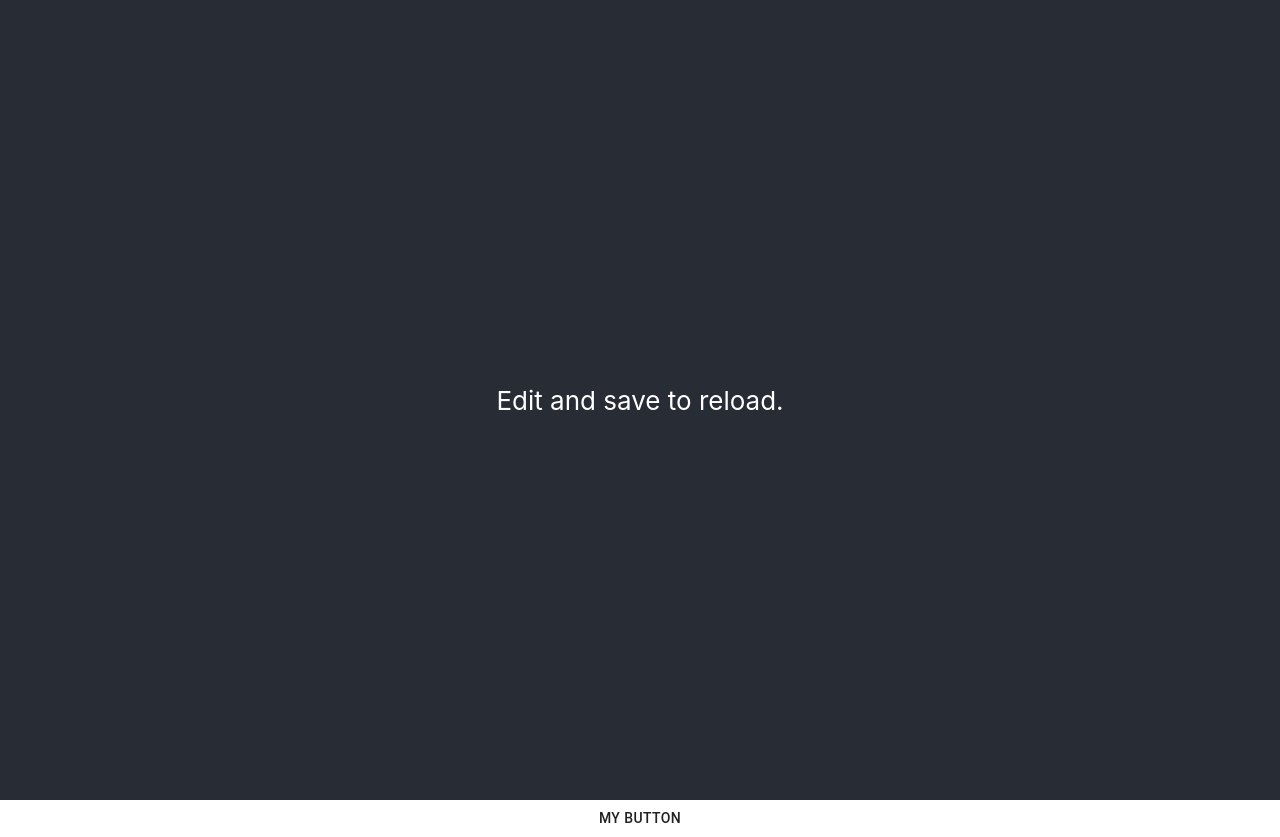
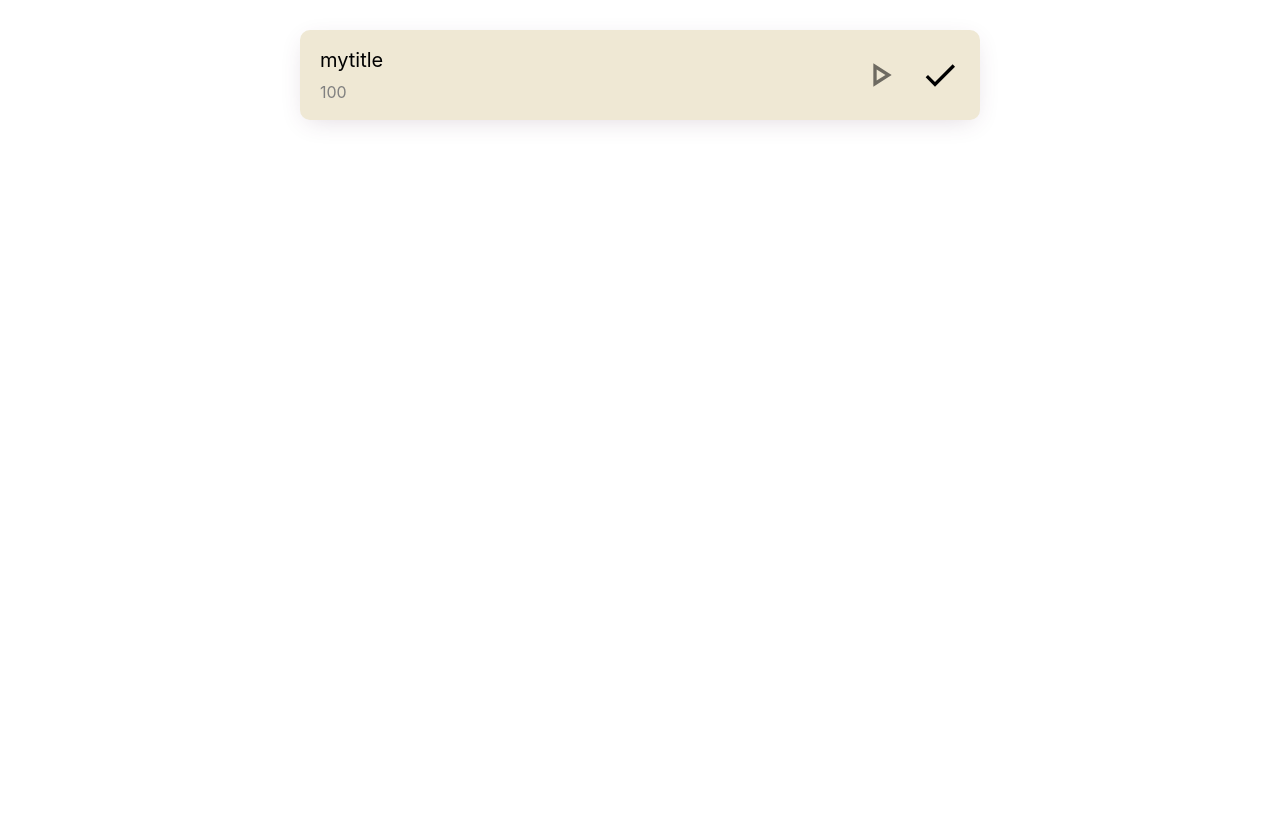
Before and after one commit to Asela24/toDoApp, a React (Create React App) app: page / in a window 1280 px wide. After the commit the page ends 800 px from the top, so only its background shows below. Built offline with nearby package versions, Linux system fonts and the light colour scheme.

Commit message:
create Task module

```diff
--- a/package.json
+++ b/package.json
@@ -4,6 +4,7 @@
   "private": true,
   "dependencies": {
     "@material-ui/core": "^4.12.4",
+    "@material-ui/icons": "^4.11.3",
     "@types/node": "^16.11.36",
     "@types/react": "^17.0.0",
     "@types/react-dom": "^17.0.0",
@@ -11,6 +12,7 @@
     "eslint-import-resolver-typescript": "^2.7.1",
     "react": "^17.0.0",
     "react-dom": "^17.0.0",
+    "react-jss": "^10.9.0",
     "react-scripts": "4",
     "typescript": "^4.7.2",
     "web-vitals": "^2.1.4"
--- a/src/App.tsx
+++ b/src/App.tsx
@@ -1,17 +1,19 @@
 // eslint-disable-next-line no-use-before-define
+// @ts-ignore
 import React from 'react';
 import './App.css';
 import { Button } from '@material-ui/core';
+import { Task } from './shared/ui/task'
 
 function App() {
   return (
     <div className="App">
-      <header className="App-header">
-        <p>
-          Edit and save to reload.
-        </p>
-      </header>
-      <Button>My button</Button>
+        <Task
+        timer={100}
+        title={'mytitle'}
+        isActive
+        isFinished
+        />
     </div>
   );
 }
--- a/src/shared/ui/task/Task.styles.ts
+++ b/src/shared/ui/task/Task.styles.ts
@@ -9,18 +9,29 @@ const useStyle = createUseStyles({
     margin: '30px auto',
     backgroundColor: '#efe8d4',
     borderRadius: '10px',
+    padding: '0 20px',
+    justifyContent: 'space-between',
+    alignItems: 'center',
   },
   informContainer: {
     display: 'flex',
+    textAlign:'start',
     flexDirection: 'column',
-      gap: '10px',
-      padding: '10px',
+    justifyContent: 'center',
+    gap:'10px',
   },
   taskTitle: {
     fontSize: '20px',
   },
   taskTimer: {
-      fontSize: '15px',
+      fontSize: '16px',
+      color: 'grey'
+  },
+  actionsContainer: {
+    display: 'flex',
+    gap: '20px',
+    fontSize: '2.5rem',
+   /* color: 'violet',*/
   }
 });
 
--- a/src/shared/ui/task/Task.tsx
+++ b/src/shared/ui/task/Task.tsx
@@ -1,17 +1,25 @@
 import { FC } from 'react';
 import useStyle from './Task.styles';
+import PlayArrowOutlinedIcon from '@material-ui/icons/PlayArrowOutlined';
+import PauseOutlinedIcon from '@material-ui/icons/PauseOutlined';
+import DoneOutlinedIcon from '@material-ui/icons/DoneOutlined';
+import CloseOutlinedIcon from '@material-ui/icons/CloseOutlined';
 
 // eslint-disable-next-line no-use-before-define,react/function-component-definition
 export const Task: FC<TaskProps> = ({
-  title, timer, isFinished, isActive,
+  title, timer, isFinished = false, isActive = false,
 }) => {
   const classes = useStyle();
-  return (
+    return (
     <div className={classes.taskContainer}>
       <div className={classes.informContainer}>
-        <div className={classes.taskTitle}>{title}</div>
-          <div className={classes.taskTitle}>{timer}</div>
+          <div className={classes.taskTitle}>{title}</div>
+          <div className={classes.taskTimer}>{timer}</div>
       </div>
+        <div className={classes.actionsContainer}>
+            {isActive ? <PlayArrowOutlinedIcon fontSize='inherit' color='action'/> : <PauseOutlinedIcon fontSize='inherit'/>}
+            {isFinished ? <DoneOutlinedIcon fontSize='inherit'/> : <CloseOutlinedIcon fontSize='inherit' /> }
+        </div>
     </div>
   );
 };
```
Also changed, not shown: 1 other file (tests, documents, lock files or other folders).
